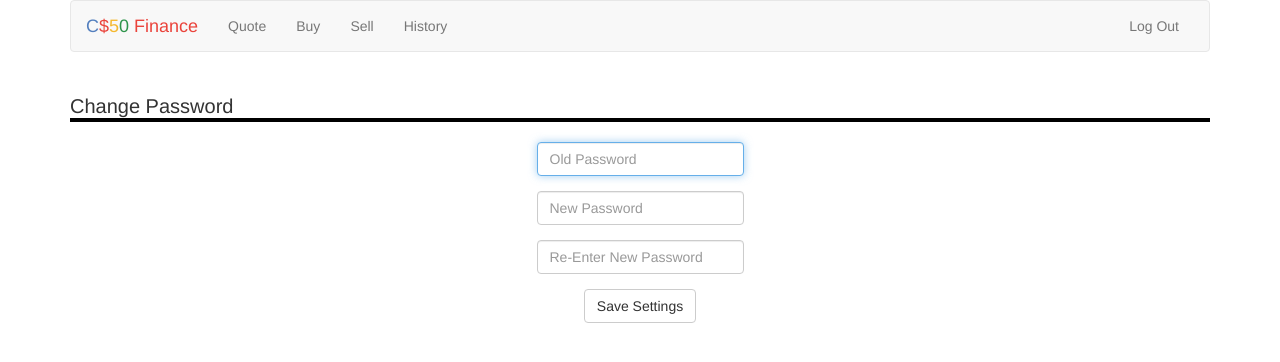
After one commit to robgoyal/OnlineCourses, a Flask app: page /account in a window 1280 px wide. The commit adds this page. Shown: the top 362 px of the page. Run offline with Flask 2, Linux system fonts and the light colour scheme; the visitor is signed in with stand-in values (Sample User, id 1); some libraries are stand-ins or nearby versions.

Commit message:
Allowed users to change password

```diff
--- a/CS50X/pset7/finance/application.py
+++ b/CS50X/pset7/finance/application.py
@@ -66,6 +66,50 @@ def index():
 
     # Return index file with assets and total cash as parameters
     return render_template("index.html", rows=assets, total=usd(total))
+
+@app.route("/account", methods=["GET", "POST"])
+@login_required
+def account():
+
+    # Return settings page if accessed via GET
+    if request.method == "GET":
+        return render_template("account.html")
+
+    # Form submitted
+    elif request.method == "POST":
+
+        # Store form fields
+        oldPass = request.form.get("oldpass")
+        newPass = request.form.get("newpass")
+        checkPass = request.form.get("newpassCheck")
+
+        # Get original password
+        rows = db.execute("SELECT hash FROM users WHERE id=:uid", uid=session['user_id'])
+
+        # Verify if any fields are blank
+        if not (oldPass and newPass and checkPass):
+            return apology("Field left blank")
+
+        # Verify if old passwords match
+        elif not pwd_context.verify(oldPass, rows[0]['hash']):
+            return apology("Old Password doesn't match")
+
+        # Verify new passwords match
+        elif (newPass != checkPass):
+            return apology("New password's don't match!")
+
+        # Verify new password isn't same as old password
+        elif (oldPass == newPass and oldPass == checkPass):
+            return apology("New password must be different")
+
+        # Hash new password and update database for sure
+        hashpwd = pwd_context.hash(newPass)
+        result = db.execute("UPDATE users SET hash=:hashpwd WHERE id=:uid",
+                    hashpwd=hashpwd, uid=session['user_id'])
+
+        # Redirect to homepage and flash message
+        flash("Settings Saved!")
+        return redirect(url_for("index"))
 
 @app.route("/buy", methods=["GET", "POST"])
 @login_required
--- a/CS50X/pset7/finance/static/styles.css
+++ b/CS50X/pset7/finance/static/styles.css
@@ -24,6 +24,9 @@
     color: #2e944b;
 }
 
+.navbar-default {
+    margin-bottom: 40px !important;
+}
 main .form-control
 {
     /* center form controls */
@@ -44,3 +47,47 @@ main td
     /* left-align tables' cells */
     text-align: left;
 }
+
+tr:nth-child(even) {
+    background-color: #f9f9f9;
+}
+
+table {
+    width: 100%;
+    empty-cells:show;
+}
+
+tr {
+    border-top: 1px solid #f9f9f9;
+}
+
+th {
+    border-bottom: 2px solid #ddd;
+}
+
+th, td {
+    padding: 10px;
+}
+
+body {
+    font-family: "Helvetica Nueue", Helvetica, Arial, sans-serif;
+    font-size: 14px;
+    color: #333;
+}
+
+#Total {
+    font-weight: bold;
+    border-top: 2px solid #ddd
+}
+
+.password{
+    line-height:1em;
+    font-size:20px;
+}
+
+.password:after {
+    content: ' ';
+    display:block;
+    border:2px solid black;
+    margin-bottom: 20px;
+}
--- /dev/null
+++ b/CS50X/pset7/finance/templates/account.html
@@ -0,0 +1,27 @@
+{% extends "layout.html" %}
+
+{% block title %}
+    CS50 Finance: Settings
+{% endblock %}
+
+{% block main %}
+
+    <h3 class="text-left"><span class="password">Change Password</span></h3>
+
+    <form action="{{ url_for('account') }}" method="post">
+        <fieldset>
+            <div class="form-group">
+                <input autocomplete="off" autofocus class="form-control" name="oldpass" placeholder="Old Password" type="password"/>
+            </div>
+            <div class="form-group">
+                <input autocomplete="off" autofocus class="form-control" name="newpass" placeholder="New Password" type="password"/>
+            </div>
+            <div class="form-group">
+                <input autocomplete="off" autofocus class="form-control" name="newpassCheck" placeholder="Re-Enter New Password"/ type="password">
+            </div>
+            <div class="form-group">
+                <button class="btn btn-default" type="submit">Save Settings</button>
+            </div>
+        </fieldset>
+    </form>
+{% endblock %}
```
